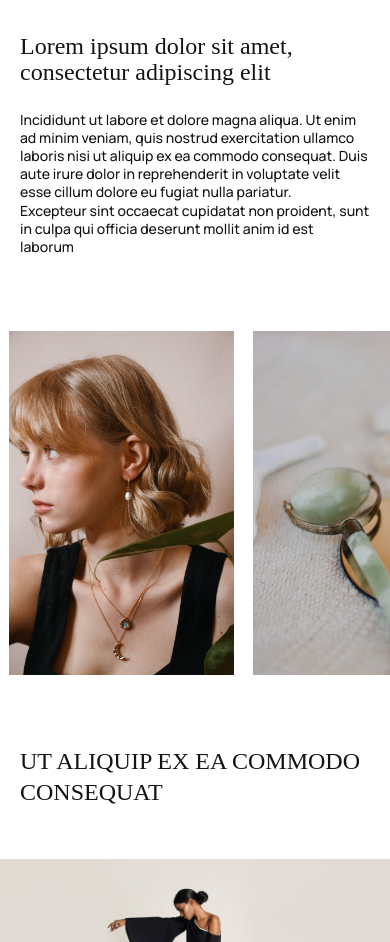
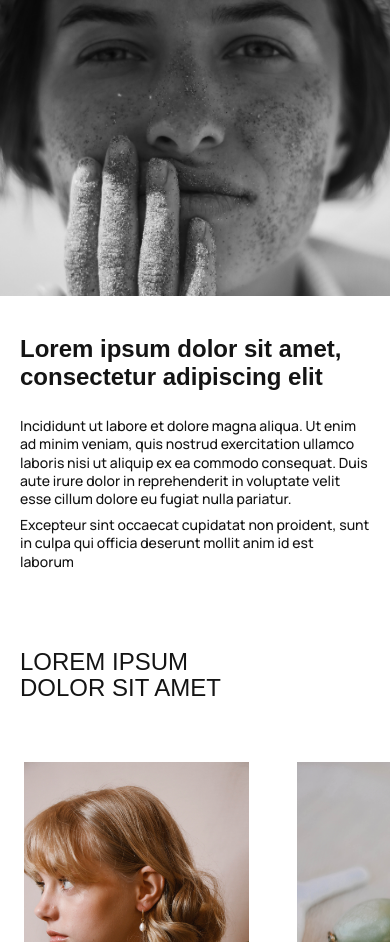
Before and after one commit to TonyFef/keepcalm, a Next.js app: page / in a window 390 px wide. Shown: the part 1058-2000 px from the top of the page. Built offline with nearby package versions, Linux system fonts and the light colour scheme.

Commit message:
mobile PixelPerfect

```diff
--- a/components/MainSecion/MainContent.tsx
+++ b/components/MainSecion/MainContent.tsx
@@ -14,10 +14,7 @@ const MainContent = ({
   title = "Lorem ipsum dolor sit amet, consectetur adipiscing elit",
   text = "Incididunt ut labore et dolore magna aliqua. Ut enim ad minim veniam, quis nostrud exercitation ullamco laboris nisi ut aliquip ex ea commodo consequat. Duis aute irure dolor in reprehenderit in voluptate velit esse cillum dolore eu fugiat nulla pariatur. ",
   subtext = "Excepteur sint occaecat cupidatat non proident, sunt in culpa qui officia deserunt mollit anim id est laborum",
-}: MainContentProps) => {
-  console.log(isImageLeft);
-
-  return (
+}: MainContentProps) => (
   <section
     className={cn({
       [styles.content]: true,
@@ -53,6 +50,5 @@ const MainContent = ({
     </div>
   </section>
 );
-};
 
 export default MainContent;
--- a/components/Slider.tsx
+++ b/components/Slider.tsx
@@ -7,6 +7,7 @@ import "swiper/css";
 import styles from "../styles/Slider.module.scss";
 import { useEffect, useState } from "react";
 import { Image } from "./Image";
+import Typography from "./Typography";
 
 const Slider = () => {
   const [imagesForSliderArray, setImagesForSliderArray] = useState<string[]>(
@@ -31,6 +32,16 @@ const Slider = () => {
 
   return (
     <>
+      <div className={styles["swiper--title"]}>
+        <Typography
+          tag="h2"
+          text={"Lorem ipsum dolor sit amet"}
+          fontSize={"48px"}
+          fontFamily={"OrchideaPro"}
+          lineHeight={"110"}
+          textTransform={"uppercase"}
+        />
+      </div>
       <Swiper
         className={styles.swiper}
         direction={"horizontal"}
@@ -40,7 +51,11 @@ const Slider = () => {
         modules={[Mousewheel]}
         loop={true}
         breakpoints={{
-          310: {
+          100: {
+            slidesPerView: 1.5,
+            spaceBetween: 40,
+          },
+          415: {
             slidesPerView: 1.6,
           },
           640: {
--- a/styles/Footer.module.scss
+++ b/styles/Footer.module.scss
@@ -8,3 +8,12 @@
     text-align: center;
   }
 }
+
+@media screen and (max-width: 760px) {
+  .footer {
+    span {
+      padding-top: 165px;
+      padding-bottom: 18px;
+    }
+  }
+}
--- a/styles/Home.module.scss
+++ b/styles/Home.module.scss
@@ -2,6 +2,7 @@
   padding-left: 260px;
   max-width: 1920px;
   margin: 0 auto;
+  overflow: hidden;
 }
 
 @media screen and (max-width: 1450px) {
--- a/styles/MainContent.module.scss
+++ b/styles/MainContent.module.scss
@@ -100,27 +100,37 @@
 @media screen and (max-width: 760px) {
   .content {
     display: block;
+    margin-top: 62px;
     &-straight {
       img {
         margin: 0;
         width: 100%;
+        height: 370px;
+        object-fit: cover;
+        object-position: 40% 50%;
       }
     }
     &-reversed {
       img {
         margin: 0;
         width: 100%;
+        height: 360px;
+        object-fit: cover;
+        object-position: 50% 50%;
       }
     }
     &--text {
-      padding: 40px 20px 0;
+      padding: 35px 20px 0;
       h3 {
         font-size: 24px;
+        line-height: 120%;
+        font-stretch: condensed;
+        font-weight: 600;
       }
       p {
         font-size: 14px;
+        margin-bottom: 8px;
       }
     }
-
   }
 }
--- a/styles/MainSection.module.scss
+++ b/styles/MainSection.module.scss
@@ -15,10 +15,12 @@
 
 @media screen and (max-width: 760px) {
   .section {
+    padding-bottom: 70px;
     &--title {
       padding: 71px 20px 0;
       h2 {
         font-size: 24px;
+        max-width: 80%;
       }
     }
   }
--- a/styles/Slider.module.scss
+++ b/styles/Slider.module.scss
@@ -62,5 +62,13 @@
 @media screen and (max-width: 760px) {
   .swiper {
     margin: 0;
+    padding-left: 20px;
+    &--title {
+      padding: 0 20px 60px;
+      h2 {
+        font-size: 24px;
+        max-width: 60%;
+      }
+    }
   }
 }
--- a/styles/Typography.module.scss
+++ b/styles/Typography.module.scss
@@ -4,7 +4,7 @@
   font-family: 'Manrope', sans-serif;
 }
 .typography--fontFamily-OrchideaPro {
-  font-family: "Orchidea Pro";
+  font-family: "Orchidea Pro", sans-serif;
 }
 .typography--fontFamily-Roboto {
   font-family: "Roboto";
```
Lines whose indentation alone changed are shown as unchanged.
